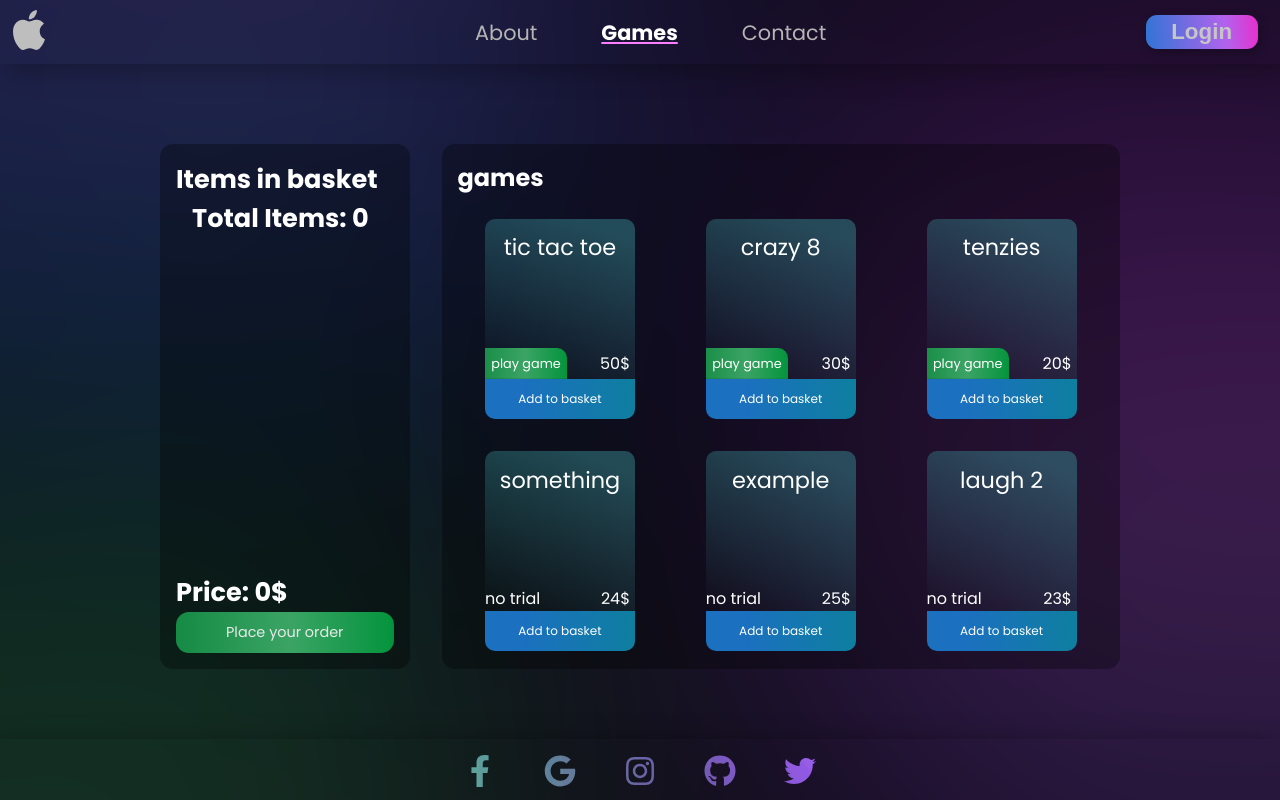
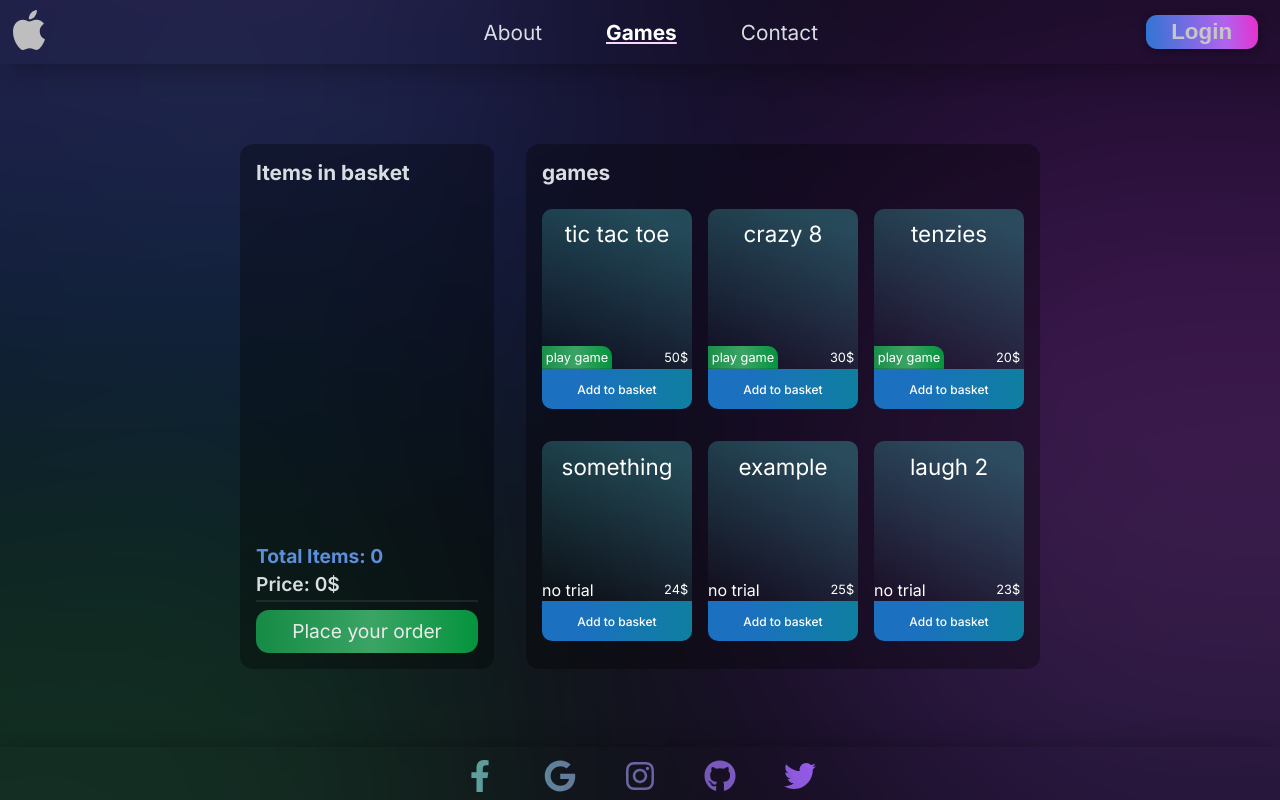
Before and after one commit to nejcintihar/projektna_naloga, a React (Vite) app: page /games in a window 1280 px wide. Built offline with nearby package versions, Linux system fonts and the light colour scheme.

Commit message:
Styled the basket to look a lot better, website color palette updated to be more consistent

```diff
--- a/index.html
+++ b/index.html
@@ -9,6 +9,8 @@
     <link rel="preconnect" href="https://fonts.googleapis.com">
     <link rel="preconnect" href="https://fonts.gstatic.com" crossorigin>
     <link href="https://fonts.googleapis.com/css2?family=Poppins:wght@400;600;700&display=swap" rel="stylesheet">
+    <link href="https://fonts.googleapis.com/css2?family=Inter:wght@200;300;400;500;600;700;800&display=swap" rel="stylesheet">
+
   </head>
   <body>
     <div id="root"></div>
--- a/src/Components/CheckoutItem.jsx
+++ b/src/Components/CheckoutItem.jsx
@@ -2,9 +2,9 @@ import React from "react";
 
 export default function CheckoutItem(props) {
     return (
-        <div>
-            <h2>Game: {props.name}</h2>
-            <p>Price: {props.price}$</p>
+        <div className="checkout-container">
+            <h2 className="game-name-style">Item: {props.name}</h2>
+            <p className="game-price-style">Price: <span className="bolded-price">{props.price}$</span></p>
         </div>
     )
 }
--- a/src/Components/Games.jsx
+++ b/src/Components/Games.jsx
@@ -49,8 +49,9 @@ export default function Games() {
             <h1>Items in basket</h1>
                 <div className="checkout-list">
                     {basketItems}
-                    <h1>Total Items: {totalItems.length}</h1>
+
                 </div>
+                <h1 className="total-items-style">Total Items: {totalItems.length}</h1>
                 <h1 className="price-checkout">Price: {sum}$</h1>
                 <div className="place-order-button">Place your order</div>
             </div>
--- a/src/Components/Header.jsx
+++ b/src/Components/Header.jsx
@@ -9,7 +9,7 @@ export default function Header() {
     const activeStyles = {
         fontWeight: "bold",
         textDecoration: "underline",
-        textDecorationColor: "#FC7DFF",
+        textDecorationColor: "#fed5ff",
         color: "white"
     }
 
--- a/src/index.css
+++ b/src/index.css
@@ -4,7 +4,7 @@
 }
 
 html {
-  font-family: Poppins;
+  font-family: Inter;
   background-image: url("./assets/background-blur.png");
   background-repeat: no-repeat;
   background-size: cover;
@@ -19,6 +19,7 @@ body {
   --card-background: linear-gradient(202.87deg, rgba(57, 144, 150, 0.47) 11.32%, rgba(121, 2, 140, 0) 99.07%);
   --remove-background: linear-gradient(268.83deg, rgba(207, 242, 240, 0.73) 2%, rgba(217, 217, 218, 0.73) 51.25%, rgba(243, 231, 240, 0.73) 96.52%);
   --blue-styled: linear-gradient(269.03deg, #0A8495 3.53%, #1b70bf 79.81%);
+  --text-color: #D9DDE2;
 }
 
 .the-gaming-world-hero {
@@ -103,7 +104,7 @@ header {
 }
 
 header a {
-  color: rgb(181, 181, 181);
+  color: var(--text-color);
   text-decoration: none;
   font-size: 2em;
   font-weight: 400;
@@ -187,17 +188,17 @@ header a:hover {
 .games-wrapper-main {
   display: flex;
   justify-content: space-between;
-  max-width: 60em;
+  max-width: 50em;
   margin: auto;
   margin-top: 5em;
   gap: 2em;
 }
 
 .checkout-wrapper {
-  color: white;
+  color: var(--text-color);
   background: rgba(0, 0, 0, 0.32);
   border-radius: 13px;
-  width: 250px;
+  width: 350px;
   height: 525px;
   padding: 1em;
   display: flex;
@@ -205,8 +206,16 @@ header a:hover {
   justify-content: space-between;
 }
 
+.checkout-wrapper h1:nth-of-type(3) {
+  font-size: 1.2em;
+}
+.checkout-wrapper h1:nth-of-type(2) {
+  font-size: 1.2em;
+}
+
 .checkout-wrapper h1 {
-  font-size: 1.6em;
+  font-size: 1.3em;
+  user-select: none;
 }
 
 .checkout-wrapper h2 {
@@ -218,7 +227,12 @@ header a:hover {
 }
 
 .price-checkout {
-  margin-top: auto;
+
+  margin-top: .2em;
+  border-bottom: 2px solid rgba(205, 205, 205, 0.1);
+  padding-bottom: .2em;
+  margin-bottom: .4em;
+  font-weight: 600;
 }
 
 .games-wrapper {
@@ -232,19 +246,22 @@ header a:hover {
 }
 
 .games-title {
-  font-size: 1.5em;
+  font-size: 1.3em;
+  color: var(--text-color);
+  user-select: none;
 }
 
 .checkout-list {
   margin-left: 1em;
+  margin-top: 1em;
 }
 
 .place-order-button {
   margin-left: auto;
   margin-right: auto;
-  padding: .7em;
+  padding: .5em;
   user-select: none;
-  font-size: .9em;
+  font-size: 1.2em;
   color: rgb(234, 234, 234);
   width: 100%;
   border: none;
@@ -304,7 +321,7 @@ header a:hover {
 
 .play-now {
   background: var(--green);
-  padding: .5em;
+  padding: .3em;
   border-radius: 0 10px 0 0;
   font-size: .8em;
   user-select: none;
@@ -321,6 +338,11 @@ header a:hover {
 
 .game-price {
   margin-right: .3em;
+  background-color: var(--remove-background);
+  font-size: .8em;
+  padding: .3em;
+  margin-right: 0;
+  border-radius: 12px 0 0 0;
 }
 
 .remove-from-basket {
@@ -448,3 +470,44 @@ header a:hover {
 .roll-dice:active {
   box-shadow: inset 5px 5px 10px -3px rgba(0, 0, 0, 0.7);
 }
+
+
+
+.checkout-container {
+  width: 93%;
+/*   background-color: red; */
+  padding-bottom: .2em;
+  padding-top: .1em;
+  border-bottom: 2px solid rgba(205, 205, 205, 0.1);;
+  font-size: 1.4em;
+  user-select: none;
+  color: var(--text-color);
+  transition: color .5s;
+}
+
+.checkout-container:hover {
+  color: white
+}
+
+.bolded-price {
+  font-weight: 600;
+}
+
+.game-name-style {
+  font-weight: 300;
+  font-size: .2em;
+}
+
+.game-price-style {
+  font-weight: 300;
+
+}
+
+.checkout-container:last-of-type {
+  border-bottom: none;
+}
+
+.total-items-style {
+  color: #5C8ED9;
+  margin-top: auto;
+}
```
